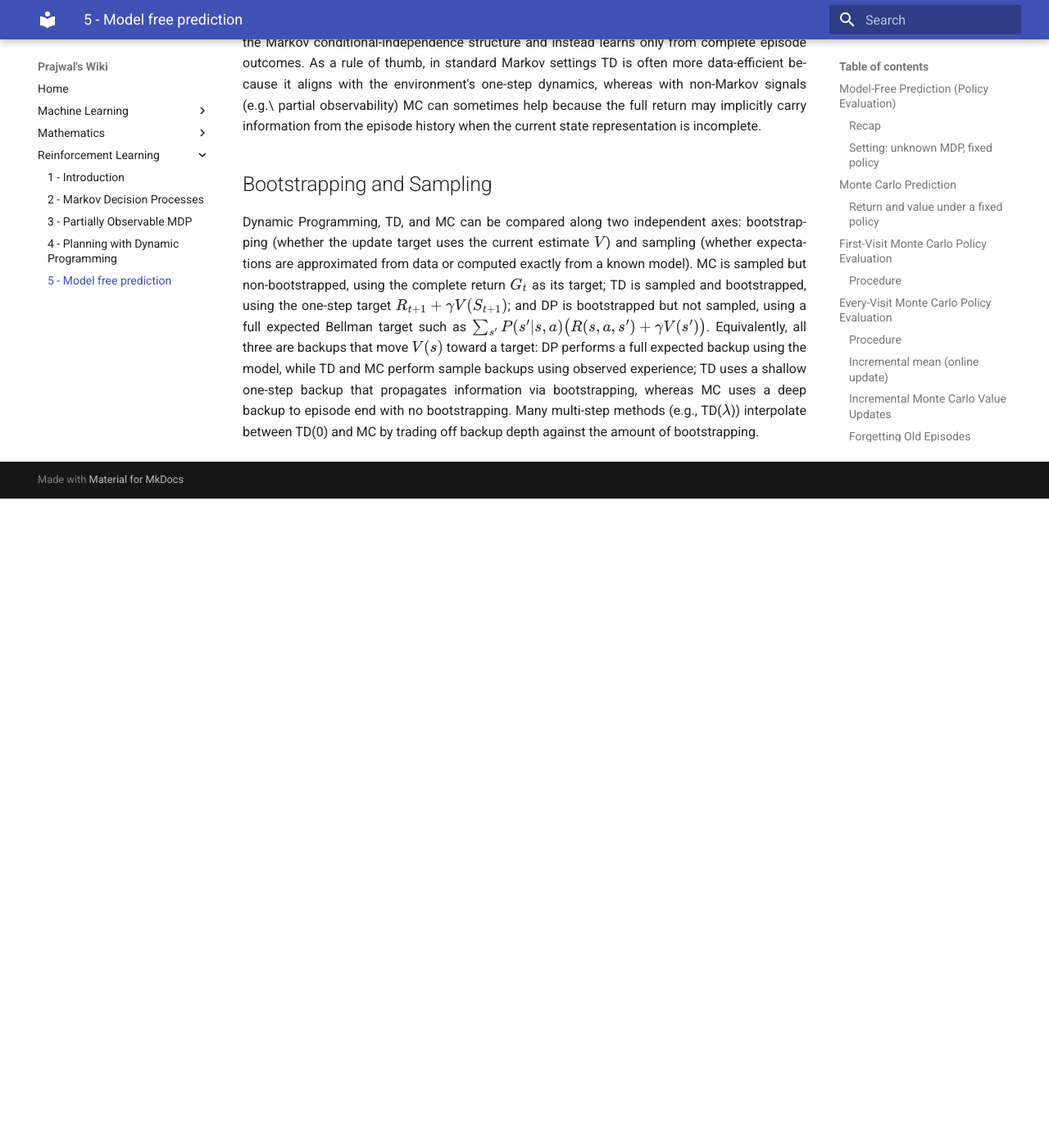
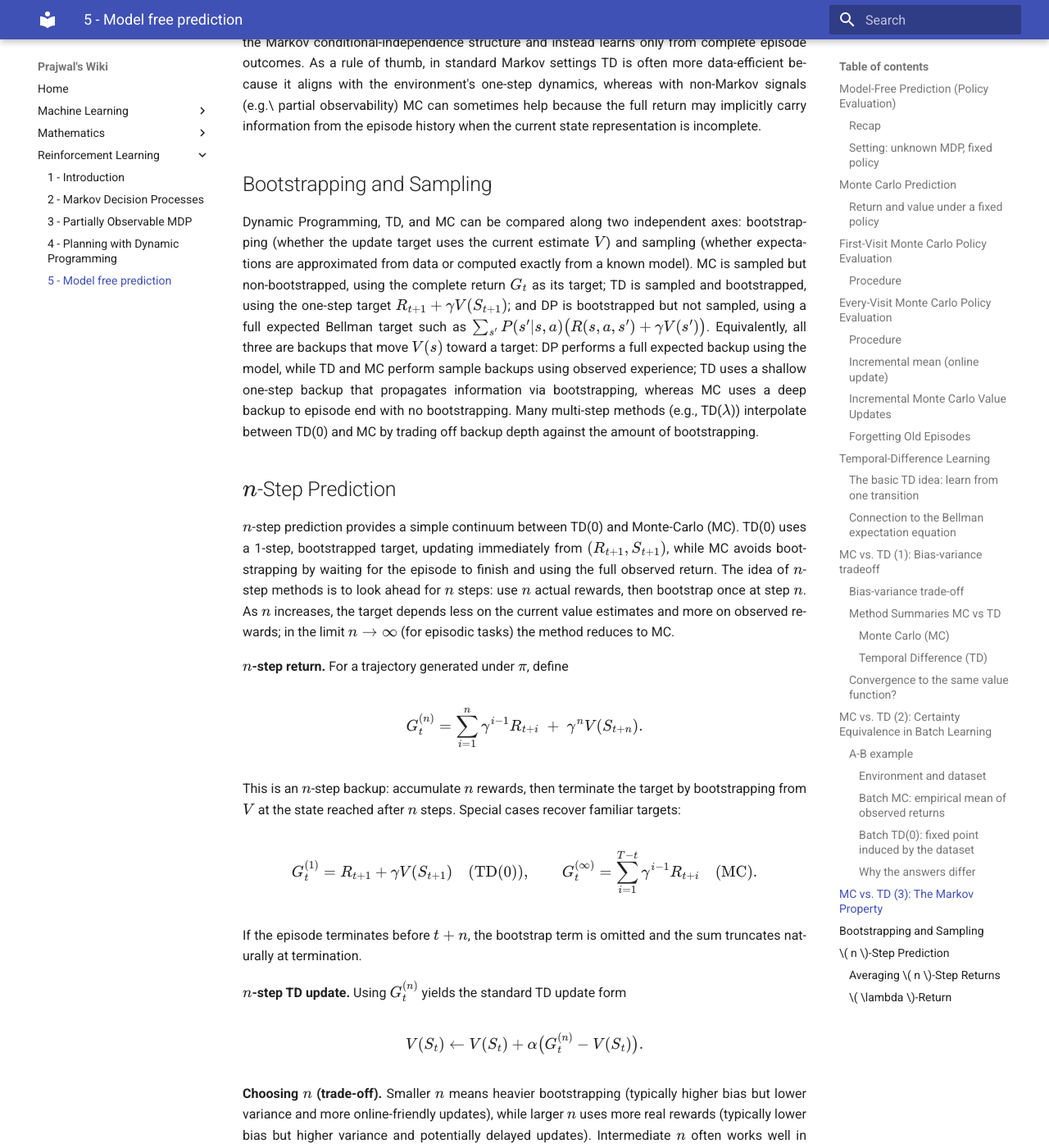
Before and after one commit to pj1911/my-wiki, an MkDocs documentation site: the page built from docs/RL-5-Model free prediction.md, in a window 1280 px wide and 1400 px high, scrolled down 10628 px. Shown: the whole window at 82% size. Built offline with MkDocs 1.6.1 and Material for MkDocs 9.7.7, drawn with Linux system fonts in a browser that asks for light colours; before the commit the page ends 11236 px from its top, so only the background shows below that; some of the changed text lies outside the part shown.

Commit message:
Enhance n-step prediction explanation
Expanded the section on n-step prediction, detailing the n-step return, TD update, trade-offs in choosing n, and the concept of lambda-return.

```diff
--- a/docs/RL-5-Model free prediction.md
+++ b/docs/RL-5-Model free prediction.md
@@ -358,3 +358,56 @@
 ## Bootstrapping and Sampling
 
 Dynamic Programming, TD, and MC can be compared along two independent axes: bootstrapping (whether the update target uses the current estimate \( V \)) and sampling (whether expectations are approximated from data or computed exactly from a known model). MC is sampled but non-bootstrapped, using the complete return \( G_t \) as its target; TD is sampled and bootstrapped, using the one-step target \( R_{t+1}+\gamma V(S_{t+1}) \); and DP is bootstrapped but not sampled, using a full expected Bellman target such as \( \sum_{s'}P(s'|s,a)\bigl(R(s,a,s')+\gamma V(s')\bigr) \). Equivalently, all three are backups that move \( V(s) \) toward a target: DP performs a full expected backup using the model, while TD and MC perform sample backups using observed experience; TD uses a shallow one-step backup that propagates information via bootstrapping, whereas MC uses a deep backup to episode end with no bootstrapping. Many multi-step methods (e.g., TD(\( \lambda \))) interpolate between TD(0) and MC by trading off backup depth against the amount of bootstrapping.
+
+## \( n \)-Step Prediction
+
+\( n \)-step prediction provides a simple continuum between TD(0) and Monte-Carlo (MC). TD(0) uses a 1-step, bootstrapped target, updating immediately from \( (R_{t+1},S_{t+1}) \), while MC avoids bootstrapping by waiting for the episode to finish and using the full observed return. The idea of \( n \)-step methods is to look ahead for \( n \) steps: use \( n \) actual rewards, then bootstrap once at step \( n \). As \( n \) increases, the target depends less on the current value estimates and more on observed rewards; in the limit \( n\to\infty \) (for episodic tasks) the method reduces to MC.
+
+**\( n \)-step return.**
+For a trajectory generated under \( \pi \), define
+
+$$
+G_t^{(n)}=
+\sum_{i=1}^{n}\gamma^{i-1}R_{t+i}
+\;+\;
+\gamma^{n} V(S_{t+n}).
+$$
+
+This is an \( n \)-step backup: accumulate \( n \) rewards, then terminate the target by bootstrapping from \( V \) at the state reached after \( n \) steps. Special cases recover familiar targets:
+
+$$
+G_t^{(1)} = R_{t+1} + \gamma V(S_{t+1}) \quad (\text{TD(0)}),\qquad
+G_t^{(\infty)}=\sum_{i=1}^{T-t}\gamma^{i-1}R_{t+i}\quad (\text{MC}).
+$$
+
+If the episode terminates before \( t+n \), the bootstrap term is omitted and the sum truncates naturally at termination.
+
+**\( n \)-step TD update.**
+Using \( G_t^{(n)} \) yields the standard TD update form
+
+$$
+V(S_t)\leftarrow V(S_t)+\alpha\bigl(G_t^{(n)}-V(S_t)\bigr).
+$$
+
+**Choosing \( n \) (trade-off).**
+Smaller \( n \) means heavier bootstrapping (typically higher bias but lower variance and more online-friendly updates), while larger \( n \) uses more real rewards (typically lower bias but higher variance and potentially delayed updates). Intermediate \( n \) often works well in practice by propagating multi-step information without the full variance of pure MC.
+
+### Averaging \( n \)-Step Returns
+
+Rather than choosing a single horizon \( n \), we can form a target by mixing multiple \( n \)-step returns: shorter backups tend to give lower-variance, more stable updates, while longer backups propagate credit farther through the episode. For instance,
+
+$$
+\frac{1}{2}G_t^{(2)}+\frac{1}{2}G_t^{(4)}
+$$
+
+blends a shallow (2-step) and a deeper (4-step) return. In general, we would like a principled mixture over many \( n \) values without explicitly computing every \( G_t^{(n)} \).
+
+### \( \lambda \)-Return
+
+The \( \lambda \)-return provides exactly such a mixture by averaging all \( n \)-step returns with geometric weights:
+
+$$
+G_t^{\lambda} \;=\; (1-\lambda)\sum_{n=1}^{\infty}\lambda^{n-1}G_t^{(n)}, \qquad \lambda\in[0,1].
+$$
+
+This yields a proper weighted average over backup depths and introduces a single interpolation parameter: \( \lambda=0 \) places all weight on \( n=1 \), giving \( G_t^{\lambda}=G_t^{(1)} \) (TD(0)), while \( \lambda\to 1 \) shifts mass to long horizons and approaches the MC return (less bootstrapping, more reliance on observed rewards).
```
